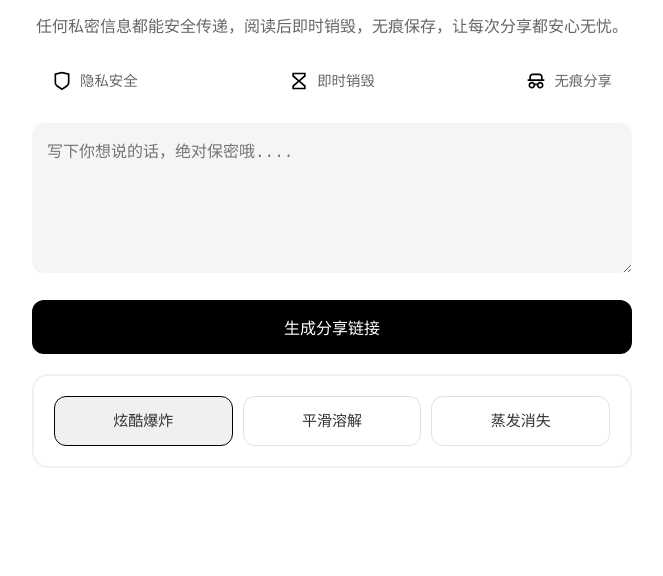
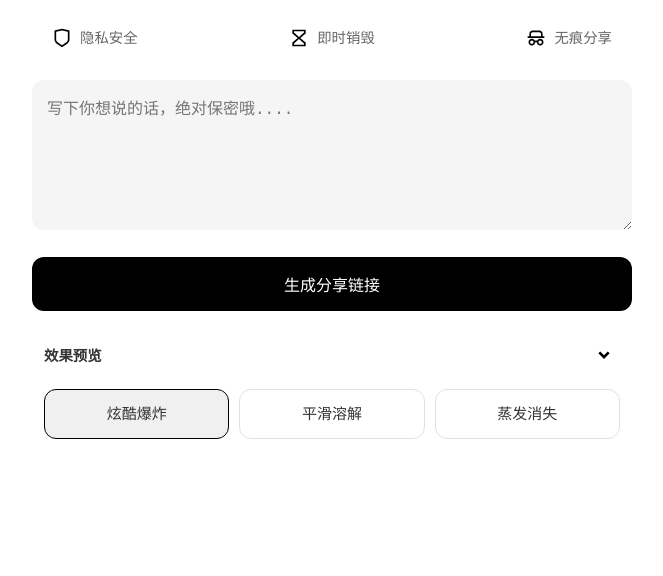
Before and after one commit to s55447236/burn-after-reading, a website: page public/index.html in a window 1280 px wide. Shown: the part 224-800 px from the top of the page, without its empty margins (308-971 px from the left). Drawn offline with Linux system fonts and the light colour scheme.

Commit message:
优化效果预览区域：1. 增大箭头图标 2. 添加hover效果 3. 优化展开收起动画

```diff
--- a/public/index.html
+++ b/public/index.html
@@ -9,7 +9,7 @@
 </head>
 <body>
     <div class="container">
-        <h1>你的秘密<br>只属于你信任的人</h1>
+        <h1>阅后即焚</h1>
         <p class="tagline">任何私密信息都能安全传递，阅读后即时销毁，无痕保存，让每次分享都安心无忧。</p>
 
 
@@ -28,7 +28,6 @@
             </div>
         </div>
 
-
         <!-- 消息输入界面 -->
         <div id="messageInput">
             <textarea id="inputText" placeholder="写下你想说的话，绝对保密哦...."></textarea>
@@ -36,6 +35,12 @@
 
             <div class="input-section">
                 <!-- 销毁效果选择器 -->
+                <div class="effect-preview-header" onclick="toggleEffectOptions()">
+                    <p class="effect-preview-text">效果预览</p>
+                    <svg class="arrow-icon" xmlns="http://www.w3.org/2000/svg" viewBox="0 0 24 24">
+                        <path d="M12 15.0006L7.75732 10.758L9.17154 9.34375L12 12.1722L14.8284 9.34375L16.2426 10.758L12 15.0006Z"/>
+                    </svg>
+                </div>
                 <div class="effect-options">
                     <div class="effect-option">
                         <input type="radio" name="destroyEffect" value="explosion" checked>
--- a/public/script.js
+++ b/public/script.js
@@ -182,6 +182,15 @@ function createExplosion(container, targetElement) {
     targetElement.style.transform = 'scale(0.8)';
 }
 
+// 展开/收起效果选项
+function toggleEffectOptions() {
+    const header = document.querySelector('.effect-preview-header');
+    const options = document.querySelector('.effect-options');
+
+    header.classList.toggle('collapsed');
+    options.classList.toggle('collapsed');
+}
+
 // 初始化效果选择器
 document.addEventListener('DOMContentLoaded', function() {
     const effectOptions = document.querySelectorAll('.effect-option');
@@ -204,7 +213,7 @@ document.addEventListener('DOMContentLoaded', function() {
         // 鼠标离开时恢复原状
         option.addEventListener('mouseleave', () => {
             console.log('鼠标离开，恢复原状');
-            titleElement.innerHTML = '你的秘密<br>只属于你信任的人';
+            titleElement.innerHTML = '阅后即焚';
             titleElement.className = '';
             titleElement.style.cssText = '';
         });
--- a/public/style.css
+++ b/public/style.css
@@ -32,7 +32,7 @@ body {
 
 h1 {
     font-family: 'Noto Serif SC', serif;
-    font-size: 2.5em;
+    font-size: 3em;
     color: #000;
     text-align: center;
     margin-bottom: 20px;
@@ -114,10 +114,11 @@ button:hover {
 
 .input-section {
     margin-top: 20px;
-    padding: 20px;
     background-color: #fff;
-    border: 2px solid #f0f0f0;
     border-radius: 16px;
+    gap: 10px;
+    height: 180px;
+    overflow: hidden;
 }
 
 .effect-options {
@@ -125,6 +126,11 @@ button:hover {
     justify-content: space-between;
     margin-bottom: 0;
     gap: 10px;
+    margin-top: 10px;
+    padding: 0 12px 12px;
+    transition: transform 0.3s ease-in-out, opacity 0.3s ease-in-out;
+    position: relative;
+    z-index: 1;
 }
 
 .effect-option {
@@ -204,7 +210,7 @@ button:hover {
     }
 
     h1 {
-        font-size: 2em;
+        font-size: 3em;
     }
 
     .features {
@@ -217,3 +223,65 @@ button:hover {
         flex-direction: column;
     }
 }
+
+.effect-preview-text {
+    font-size: 0.9em;
+    color: #333;
+    margin: 0 0 15px;
+    text-align: center;
+    font-weight: bold;
+}
+
+.effect-preview-header {
+    display: flex;
+    justify-content: space-between;
+    align-items: center;
+    cursor: pointer;
+    padding: 8px 12px;
+    border-radius: 8px;
+    transition: background-color 0.2s ease;
+    position: relative;
+    z-index: 2;
+    background-color: #fff;
+}
+
+.effect-preview-header:hover {
+    background-color: #f5f5f5;
+}
+
+.arrow-icon {
+    width: 32px;
+    height: 32px;
+    color: #333;
+    transition: transform 0.3s ease;
+}
+
+.effect-preview-header.collapsed .arrow-icon {
+    transform: rotate(-180deg);
+}
+
+.effect-options {
+    max-height: 500px;
+    opacity: 1;
+    transition: all 0.3s ease-in-out;
+    overflow: hidden;
+}
+
+.effect-options.collapsed {
+    max-height: 0;
+    opacity: 0;
+    margin: 0;
+}
+
+.effect-preview-text {
+    font-size: 0.9em;
+    color: #333;
+    margin: 0;
+    text-align: left;
+    font-weight: bold;
+}
+
+.effect-options.collapsed {
+    transform: translateY(-100%);
+    opacity: 0;
+}
```
